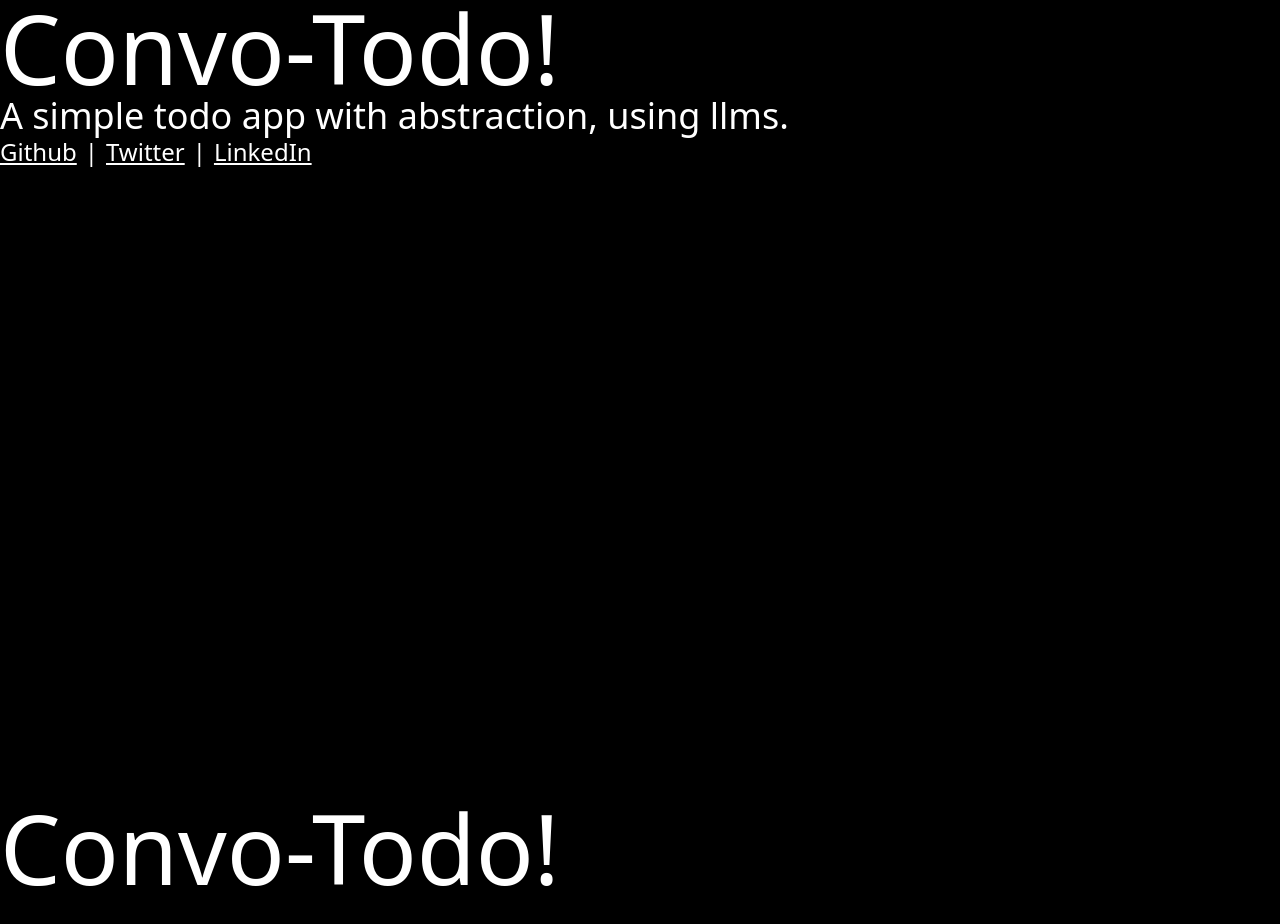
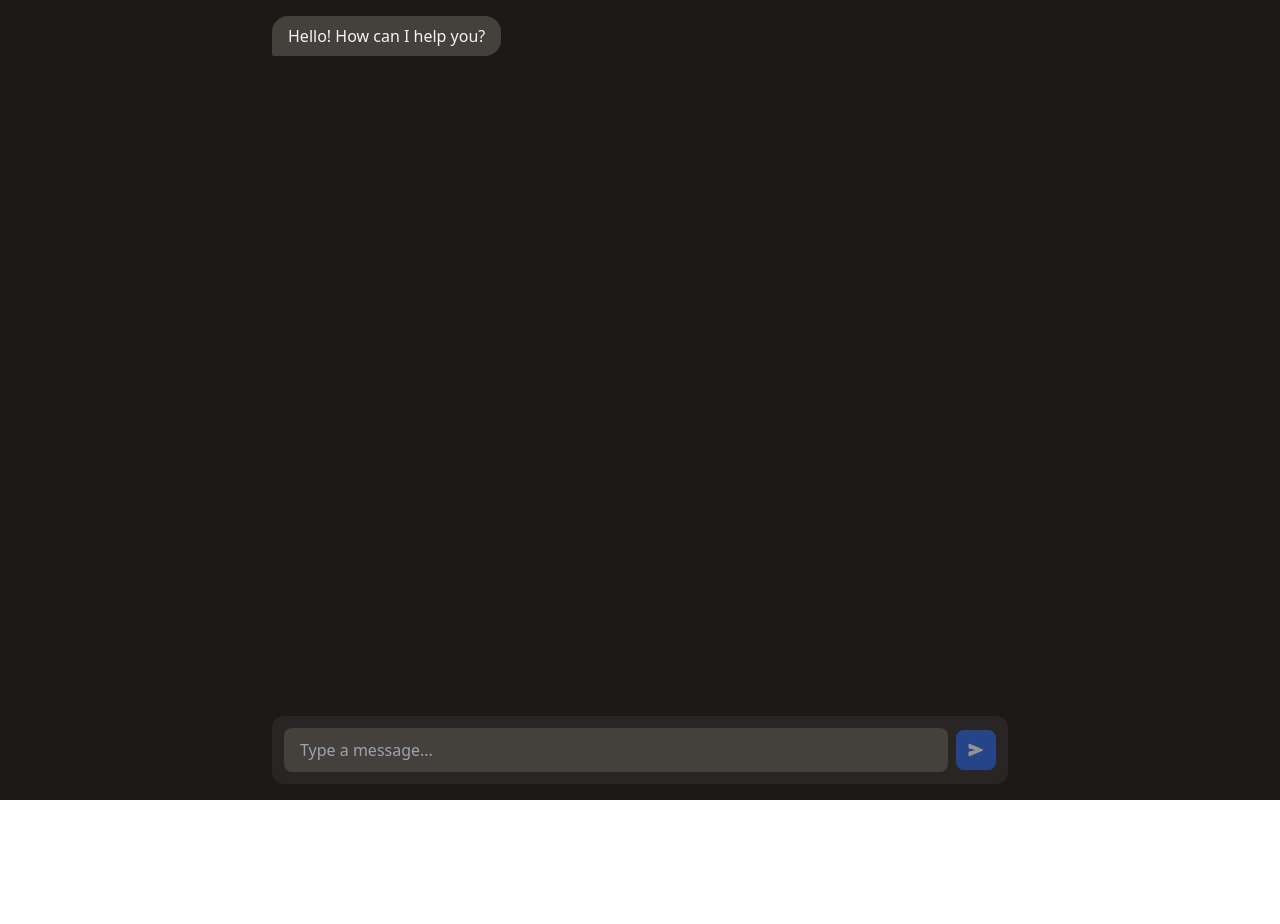
Before and after one commit to SumirSeth/convo-todo, a Nuxt app: page / in a window 1280 px wide. Shown: the top 924 px of the page. After the commit the page ends 800 px from the top, so only its background shows below. Built offline with nearby package versions, Linux system fonts and the light colour scheme; no server answers.

Commit message:
feat: add chat interface

```diff
--- a/app.vue
+++ b/app.vue
@@ -7,18 +7,7 @@
   <Meta name="author" content="Sumir Seth" />
 
 
-  <div class="bg-black h-screen text-white">
-    <p class="text-8xl">Convo-Todo!</p>
-    <p class="text-4xl">A simple todo app with abstraction, using llms.</p>
-    <p class="text-2xl">
-      <a href="https://github.com/sumir-seth/convo-todo" target="_blank" class="underline">Github</a>
-      <span class="mx-2">|</span>
-      <a href="https://twitter.com/sumirseth" target="_blank" class="underline">Twitter</a>
-      <span class="mx-2">|</span>
-      <a href="https://www.linkedin.com/in/sumir-seth/" target="_blank" class="underline">LinkedIn</a>
-    </p>
-  </div>
-  <div class="bg-black h-screen text-white">
-    <p class="text-8xl">Convo-Todo!</p>
+  <div>
+    <NuxtPage />
   </div>
 </template>
--- /dev/null
+++ b/components/ChatInterface.vue
@@ -0,0 +1,54 @@
+<template>
+  <div class="flex flex-col h-screen bg-stone-900">
+    <!-- Chat Container -->
+    <div class="flex flex-col h-full max-w-3xl mx-auto w-full p-4">
+      <!-- Messages Area -->
+      <div class="flex-1 overflow-y-auto mb-4 space-y-4" ref="messagesContainer">
+        <div v-for="(msg, index) in messages"
+             :key="index"
+             class="flex"
+             :class="msg.sender === 'user' ? 'justify-end' : 'justify-start'">
+          <div :class="[
+            'max-w-[80%] px-4 py-2 rounded-2xl',
+            msg.sender === 'user'
+              ? 'bg-teal-700 text-white rounded-br-sm'
+              : 'bg-stone-700 text-gray-100 rounded-bl-sm'
+          ]">
+            {{ msg.text }}
+          </div>
+        </div>
+      </div>
+
+      <!-- Input Area -->
+      <div class="flex items-center gap-2 bg-stone-800 p-3 rounded-xl">
+        <input v-model="userInput"
+               @keyup.enter="sendMessage"
+               class="flex-1 bg-stone-700 text-white rounded-lg px-4 py-2.5 focus:outline-none"
+               type="text"
+               placeholder="Type a message..." />
+        <button @click="sendMessage"
+                class="flex justify-center items-center p-2.5 bg-blue-600 text-white rounded-lg hover:bg-blue-700 transition-colors disabled:opacity-50 disabled:cursor-not-allowed"
+                :disabled="!userInput.trim()">
+          <Icon name="material-symbols:send-rounded" class="w-5 h-5" />
+        </button>
+      </div>
+    </div>
+  </div>
+</template>
+
+<script setup>
+import { ref } from 'vue'
+
+const messages = ref([
+  // Example messages:
+  { text: 'Hello! How can I help you?', sender: 'bot' }
+])
+const userInput = ref('')
+
+const sendMessage = () => {
+  if (!userInput.value.trim()) return
+  messages.value.push({ text: userInput.value, sender: 'user' })
+  // Here, you'll later call your API to process the message.
+  userInput.value = ''
+}
+</script>
--- a/nuxt.config.ts
+++ b/nuxt.config.ts
@@ -3,7 +3,7 @@
 export default defineNuxtConfig({
   compatibilityDate: '2024-11-01',
   devtools: { enabled: true },
-  modules: ['@nuxtjs/tailwindcss', '@nuxtjs/supabase'],
+  modules: ['@nuxtjs/tailwindcss', '@nuxtjs/supabase', '@nuxt/fonts', '@nuxt/icon'],
   runtimeConfig: {
     public: {
       supabaseUrl: process.env.NUXT_PUBLIC_SUPABASE_URL,
--- a/package.json
+++ b/package.json
@@ -10,6 +10,8 @@
     "postinstall": "nuxt prepare"
   },
   "dependencies": {
+    "@nuxt/fonts": "0.10.3",
+    "@nuxt/icon": "1.10.3",
     "@nuxtjs/supabase": "1.4.6",
     "@nuxtjs/tailwindcss": "6.13.1",
     "@tailwindcss/vite": "4.0.6",
--- /dev/null
+++ b/pages/index.vue
@@ -0,0 +1,5 @@
+<template>
+  <div>
+    <ChatInterface />
+  </div>
+</template>
```
Also changed, not shown: 1 other file (tests, documents, lock files or other folders).
